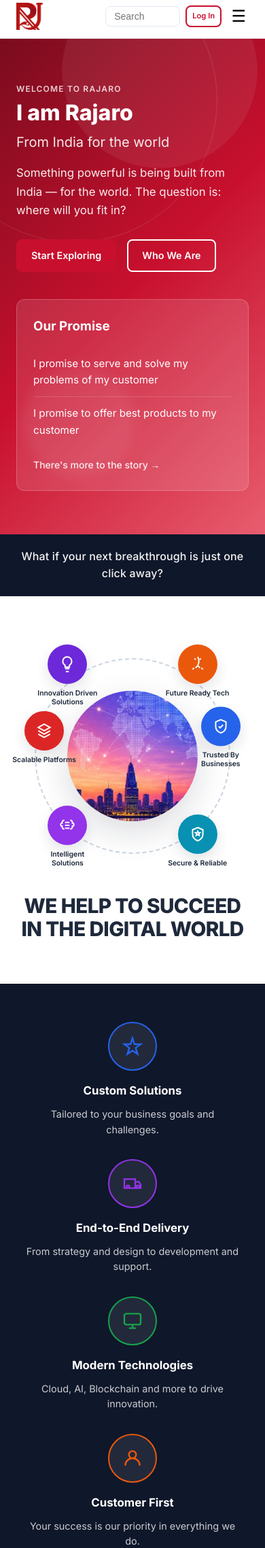
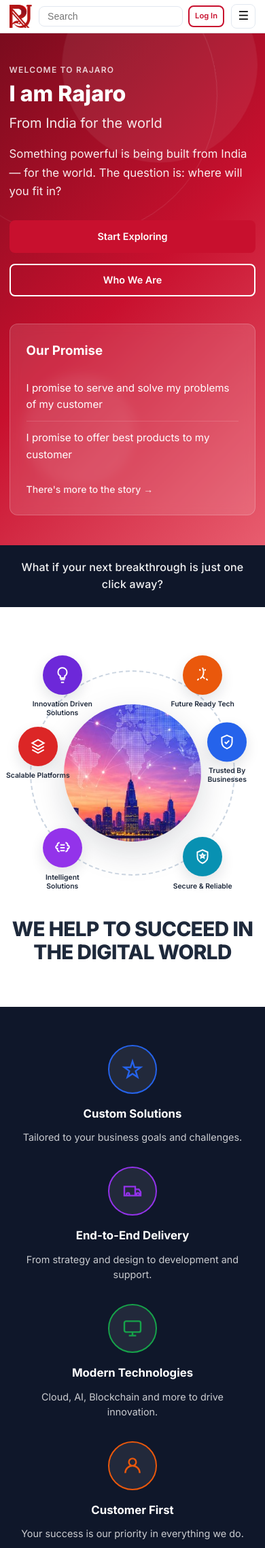
Before and after one commit to Researchpeoplecommunity/rajaro_website, a Flask app: page / in a window 390 px wide. Shown: the top 2277 px of the page at 68% size. Run offline with Flask 3, Linux system fonts and the light colour scheme; data comes from the database, SQL or seed files in the repository.

Commit message:
Restructure mobile header and fix mobile alignment sitewide.
Co-authored-by: Cursor <cursoragent@cursor.com>

```diff
--- a/static/css/style.css
+++ b/static/css/style.css
@@ -21,6 +21,7 @@ body {
   color: var(--text);
   background: var(--bg);
   line-height: 1.6;
+  overflow-x: hidden;
 }
 
 a { color: var(--primary); text-decoration: none; }
@@ -31,30 +32,35 @@ a:hover { text-decoration: underline; }
 /* Header */
 .site-header {
   position: sticky; top: 0; z-index: 100;
-  background: rgba(255,255,255,0.95);
+  background: rgba(255,255,255,0.98);
   backdrop-filter: blur(8px);
   border-bottom: 1px solid var(--border);
 }
 
 .header-inner {
-  display: flex; align-items: center; gap: 1rem;
+  display: grid;
+  grid-template-columns: auto 1fr auto auto;
+  grid-template-areas: "logo nav actions toggle";
+  align-items: center;
+  column-gap: 1rem;
   min-height: 64px;
 }
 
-.sub-nav-wrap {
-  display: none;
-}
+.header-top { display: contents; }
 
 .logo {
+  grid-area: logo;
   display: inline-flex; align-items: center;
   text-decoration: none; white-space: nowrap; flex-shrink: 0;
 }
 .logo-img { height: 40px; width: auto; display: block; }
 
 .main-nav {
-  display: flex; flex-wrap: nowrap; gap: 0.15rem 0.85rem; flex: 1;
+  grid-area: nav;
+  display: flex; flex-wrap: nowrap; gap: 0.15rem 0.85rem;
   overflow-x: auto; scrollbar-width: thin;
   -webkit-overflow-scrolling: touch;
+  min-width: 0;
 }
 
 .main-nav a {
@@ -69,14 +75,22 @@ a:hover { text-decoration: underline; }
   padding: 0.1rem 0.35rem; border-radius: 999px; margin-left: 0.25rem;
 }
 
-.header-actions { display: flex; align-items: center; gap: 0.75rem; flex-shrink: 0; }
+.header-actions {
+  grid-area: actions;
+  display: flex; align-items: center; gap: 0.75rem; flex-shrink: 0;
+}
 .search-form input {
   border: 1px solid var(--border); border-radius: 8px;
   padding: 0.4rem 0.75rem; font-size: 0.875rem; width: 120px;
 }
 
 .mobile-toggle {
-  display: none; background: none; border: none; font-size: 1.5rem; cursor: pointer;
+  grid-area: toggle;
+  display: none;
+  background: none; border: 1px solid var(--border); border-radius: 8px;
+  font-size: 1.25rem; line-height: 1; cursor: pointer;
+  width: 40px; height: 40px; padding: 0;
+  flex-shrink: 0;
 }
 
 /* Buttons */
@@ -940,51 +954,78 @@ a:hover { text-decoration: underline; }
   .detail-layout { grid-template-columns: 1fr; }
   .detail-aside { position: static; }
 
+  .container { padding: 0 1rem; }
+
   .header-inner {
-    display: grid;
-    grid-template-columns: auto 1fr auto;
-    grid-template-areas:
-      "logo actions toggle"
-      "nav nav nav";
-    align-items: center;
-    column-gap: 0.65rem;
-    row-gap: 0;
-    min-height: 56px;
+    display: flex;
+    flex-direction: column;
+    align-items: stretch;
+    gap: 0;
+    min-height: 0;
+    padding: 0.65rem 0;
   }
-  .logo { grid-area: logo; }
-  .header-actions {
-    grid-area: actions;
+  .header-top {
     display: flex;
     align-items: center;
+    gap: 0.65rem;
+    width: 100%;
+    min-height: 48px;
+  }
+  .logo { flex-shrink: 0; }
+  .header-actions {
+    flex: 1;
+    min-width: 0;
     justify-content: flex-end;
     gap: 0.5rem;
-    min-width: 0;
   }
-  .search-form { flex: 1; min-width: 0; max-width: 140px; }
+  .search-form { flex: 1; min-width: 0; max-width: none; }
   .search-form input { width: 100%; min-width: 0; }
-  .header-actions .btn-sm { padding: 0.35rem 0.65rem; font-size: 0.75rem; white-space: nowrap; }
+  .header-actions .btn-sm {
+    padding: 0.35rem 0.65rem;
+    font-size: 0.75rem;
+    white-space: nowrap;
+    flex-shrink: 0;
+  }
   .mobile-toggle {
-    grid-area: toggle;
-    display: block;
-    margin-left: 0;
-    line-height: 1;
-    padding: 0.25rem;
+    display: inline-flex;
+    align-items: center;
+    justify-content: center;
+    flex-shrink: 0;
   }
   .main-nav {
-    grid-area: nav;
     display: none;
+    flex-direction: column;
     width: 100%;
-    flex-direction: column;
-    flex-wrap: nowrap;
     overflow-x: visible;
-    padding: 0.5rem 0 0;
-    margin-top: 0.5rem;
+    padding: 0.35rem 0 0.5rem;
+    margin-top: 0.35rem;
     border-top: 1px solid var(--border);
     gap: 0;
   }
-  .main-nav a { padding: 0.55rem 0; border-bottom: 1px solid var(--border); font-size: 0.875rem; }
+  .main-nav a {
+    display: block;
+    width: 100%;
+    padding: 0.75rem 0;
+    border-bottom: 1px solid var(--border);
+    font-size: 0.9375rem;
+    text-align: left;
+  }
+  .main-nav a:last-child { border-bottom: none; }
   body.nav-open .main-nav { display: flex; }
+
+  .hero { padding: 2.75rem 0; }
+  .hero-actions { width: 100%; }
+  .hero-actions .btn { flex: 1; min-width: 0; text-align: center; }
+  .cta-banner { flex-direction: column; align-items: stretch; text-align: center; }
+  .cta-banner .btn { width: 100%; }
+  .cta-curiosity .btn-lg { width: 100%; }
+  .consultation-block .btn-lg { width: 100%; }
+  .modal-content { width: calc(100% - 1.5rem); margin: 1rem; padding: 1.25rem; max-height: calc(100vh - 2rem); overflow-y: auto; }
   .form-grid { grid-template-columns: 1fr; }
+  .contact-layout { gap: 1.5rem; }
+  .footer-grid { text-align: center; }
+  .footer-grid a { margin-bottom: 0.5rem; }
+  .social-links { justify-content: center; }
   .hero-orb-3, .hero-ring-2 { display: none; }
 }
 
@@ -994,11 +1035,15 @@ a:hover { text-decoration: underline; }
   .digital-wheel { width: min(100%, 360px); }
   .digital-wheel-item { width: 96px; }
   .wheel-text { font-size: 0.65rem; }
-  .search-form { max-width: 110px; }
+  .container { padding: 0 0.85rem; }
+  .logo-img { height: 34px; }
   .header-actions .btn-sm { padding: 0.3rem 0.5rem; font-size: 0.7rem; }
+  .mobile-toggle { width: 36px; height: 36px; font-size: 1.1rem; }
   .about-facts-grid { grid-template-columns: 1fr; }
-  .services-overview-grid { grid-template-columns: 1fr 1fr; }
+  .services-overview-grid { grid-template-columns: 1fr; }
   .overview-grid { grid-template-columns: 1fr 1fr; }
+  .hero-actions { flex-direction: column; }
+  .hero-actions .btn { width: 100%; }
 }
 
 @media (prefers-reduced-motion: reduce) {
--- /dev/null
+++ b/static/js/mobile-nav.js
@@ -0,0 +1,26 @@
+(function () {
+  var toggle = document.querySelector(".mobile-toggle");
+  var nav = document.getElementById("main-nav");
+  if (!toggle || !nav) return;
+
+  function setOpen(open) {
+    document.body.classList.toggle("nav-open", open);
+    toggle.setAttribute("aria-expanded", open ? "true" : "false");
+    toggle.setAttribute("aria-label", open ? "Close menu" : "Open menu");
+    document.body.style.overflow = open ? "hidden" : "";
+  }
+
+  toggle.addEventListener("click", function () {
+    setOpen(!document.body.classList.contains("nav-open"));
+  });
+
+  nav.querySelectorAll("a").forEach(function (link) {
+    link.addEventListener("click", function () {
+      setOpen(false);
+    });
+  });
+
+  window.addEventListener("resize", function () {
+    if (window.innerWidth > 900) setOpen(false);
+  });
+})();
--- a/templates/base.html
+++ b/templates/base.html
@@ -13,10 +13,19 @@
 <body>
   <header class="site-header">
     <div class="container header-inner">
-      <a href="{{ url_for('public.home') }}" class="logo">
-        <img src="{{ url_for('static', filename='images/rajaro-logo.png') }}" alt="{{ site_name }}" class="logo-img">
-      </a>
-      <nav class="main-nav">
+      <div class="header-top">
+        <a href="{{ url_for('public.home') }}" class="logo">
+          <img src="{{ url_for('static', filename='images/rajaro-logo.png') }}" alt="{{ site_name }}" class="logo-img">
+        </a>
+        <div class="header-actions">
+          <form action="{{ url_for('public.search') }}" method="get" class="search-form">
+            <input type="search" name="q" placeholder="Search" aria-label="Search">
+          </form>
+          <a href="{{ url_for('admin.login') }}" class="btn btn-outline btn-sm">Log In</a>
+        </div>
+        <button type="button" class="mobile-toggle" aria-label="Open menu" aria-expanded="false" aria-controls="main-nav">☰</button>
+      </div>
+      <nav id="main-nav" class="main-nav">
         <a href="{{ url_for('public.home') }}">Home</a>
         <a href="{{ url_for('public.about') }}">About Us</a>
         <a href="{{ url_for('public.services') }}">Services</a>
@@ -27,13 +36,6 @@
         <a href="{{ url_for('public.blog') }}">Blog</a>
         <a href="{{ url_for('public.suggestions') }}">Suggestions</a>
       </nav>
-      <div class="header-actions">
-        <form action="{{ url_for('public.search') }}" method="get" class="search-form">
-          <input type="search" name="q" placeholder="Search" aria-label="Search">
-        </form>
-        <a href="{{ url_for('admin.login') }}" class="btn btn-outline btn-sm">Log In</a>
-      </div>
-      <button class="mobile-toggle" aria-label="Menu" onclick="document.body.classList.toggle('nav-open')">☰</button>
     </div>
   </header>
 
@@ -76,5 +78,6 @@
     </div>
   </footer>
   {% block extra_scripts %}{% endblock %}
+  <script src="{{ url_for('static', filename='js/mobile-nav.js') }}"></script>
 </body>
 </html>
```
